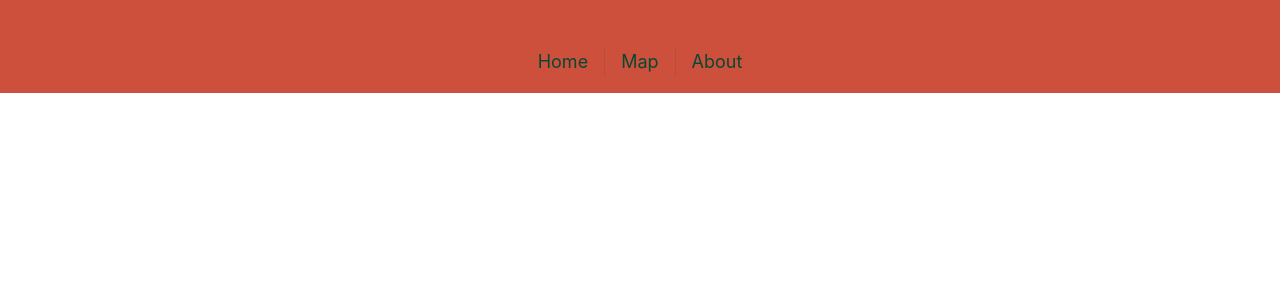
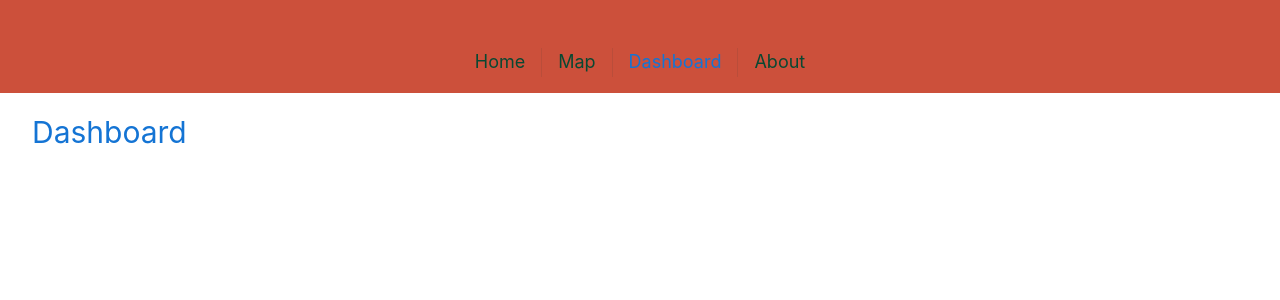
Before and after one commit to jujujuok/AnxietyFrontend, a Vue app: page /dashboard in a window 1280 px wide. Before the commit this address had no page. Shown: the top 300 px of the page. Built offline with nearby package versions, Linux system fonts and the light colour scheme.

Commit message:
Add DashboardView and page routing

```diff
--- a/src/App.vue
+++ b/src/App.vue
@@ -8,6 +8,7 @@ import Home from './components/Home.vue'
       <nav>
         <RouterLink to="/">Home</RouterLink>
         <RouterLink to="/map">Map</RouterLink>
+        <RouterLink to="/dashboard">Dashboard</RouterLink>
         <RouterLink to="/about">About</RouterLink>
       </nav>
   </header>
--- a/src/router/index.ts
+++ b/src/router/index.ts
@@ -18,7 +18,12 @@ const router = createRouter({
       path: '/about',
       name: 'about',
       component: () => import('../views/AboutView.vue')
-    }
+    },
+    {
+      path: '/dashboard',
+      name: 'dashboard',
+      component: () => import('../views/DashboardView.vue')
+    },
   ]
 })
 
--- /dev/null
+++ b/src/views/DashboardView.vue
@@ -0,0 +1,15 @@
+<template>
+    <div class="dashboard">
+      <h1>Dashboard</h1>
+    </div>
+  </template>
+
+  <style>
+  @media (min-width: 1024px) {
+    .about {
+      min-height: 100vh;
+      display: flex;
+      align-items: center;
+    }
+  }
+  </style>
```
